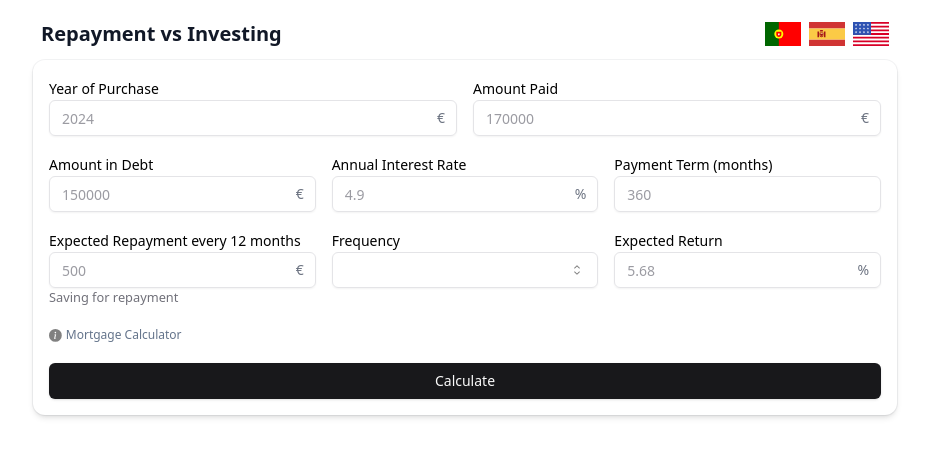
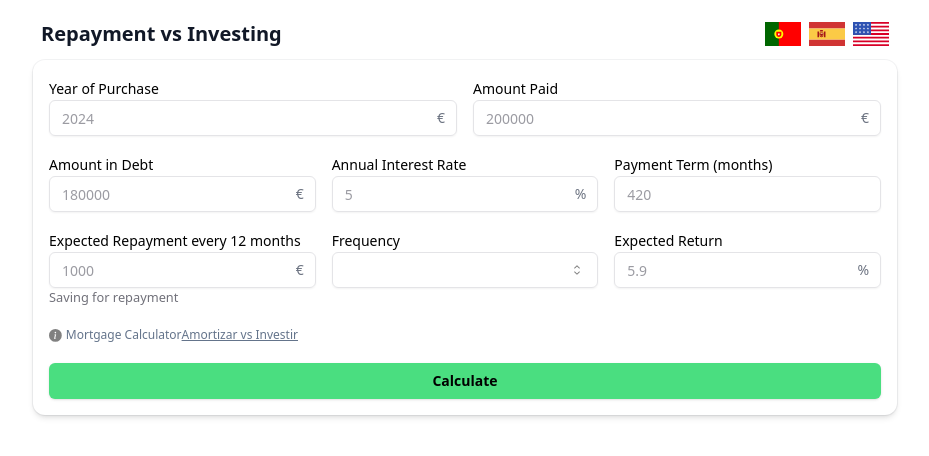
Before and after one commit to pedro-areal-torres/mortgage-repayment-calculator, a React (Vite) app: page / in a window 1280 px wide. Shown: the top 456 px of the page, without its empty margins (175-1104 px from the left). Built offline with nearby package versions, Linux system fonts and the light colour scheme; the HTML template or start-up script is replaced by a standard one.

Commit message:
chore: update placeholder values

```diff
--- a/src/components/calculator-form/calculator-form.tsx
+++ b/src/components/calculator-form/calculator-form.tsx
@@ -116,7 +116,7 @@ export default function CalculatorForm({ setCalculationDetails }: Props) {
                   <div className={cn('relative w-full rounded-md')}>
                     <Input
                       type="number"
-                      placeholder="170000"
+                      placeholder="200000"
                       {...field}
                       className="flex w-full flex-col"
                     />
@@ -141,7 +141,7 @@ export default function CalculatorForm({ setCalculationDetails }: Props) {
                   <div className={cn('relative w-full rounded-md')}>
                     <Input
                       type="number"
-                      placeholder="150000"
+                      placeholder="180000"
                       {...field}
                       className="flex w-full flex-col"
                     />
@@ -165,7 +165,7 @@ export default function CalculatorForm({ setCalculationDetails }: Props) {
                     <Input
                       type="number"
                       step="any"
-                      placeholder="4.9"
+                      placeholder="5"
                       {...field}
                       className="flex w-full flex-col"
                     />
@@ -185,7 +185,7 @@ export default function CalculatorForm({ setCalculationDetails }: Props) {
               <FormItem>
                 <FormLabel>{t('Payment Term (months)')}</FormLabel>
                 <FormControl>
-                  <Input placeholder="360" {...field} />
+                  <Input placeholder="420" {...field} />
                 </FormControl>
                 <FormMessage />
               </FormItem>
@@ -205,7 +205,7 @@ export default function CalculatorForm({ setCalculationDetails }: Props) {
                     <Input
                       type="number"
                       step="any"
-                      placeholder="500"
+                      placeholder="1000"
                       {...field}
                       className="flex w-full flex-col"
                     />
@@ -256,7 +256,7 @@ export default function CalculatorForm({ setCalculationDetails }: Props) {
                     <Input
                       type="number"
                       step="any"
-                      placeholder="5.68"
+                      placeholder="5.9"
                       {...field}
                       className="flex w-full flex-col"
                     />
@@ -283,10 +283,18 @@ export default function CalculatorForm({ setCalculationDetails }: Props) {
           </svg>
           <p className="text-xs leading-6 text-slate-500">
             {t('Mortgage Calculator')}
+            <a href="" className="underline">
+              Amortizar vs Investir
+            </a>
           </p>
         </div>
 
-        <Button type="submit">{t('Calculate')}</Button>
+        <Button
+          type="submit"
+          className="bg-green-400 font-bold hover:bg-green-500 text-black"
+        >
+          {t('Calculate')}
+        </Button>
       </form>
     </Form>
   );
```
